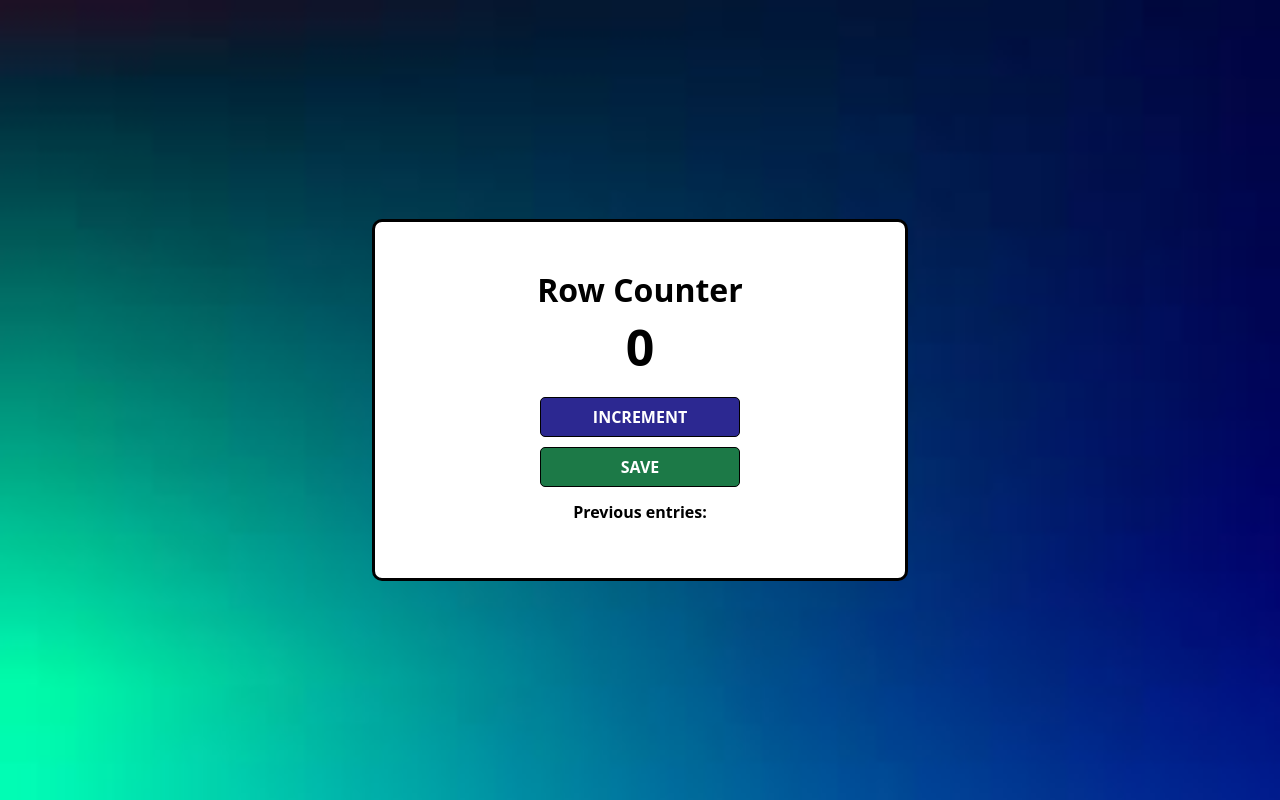
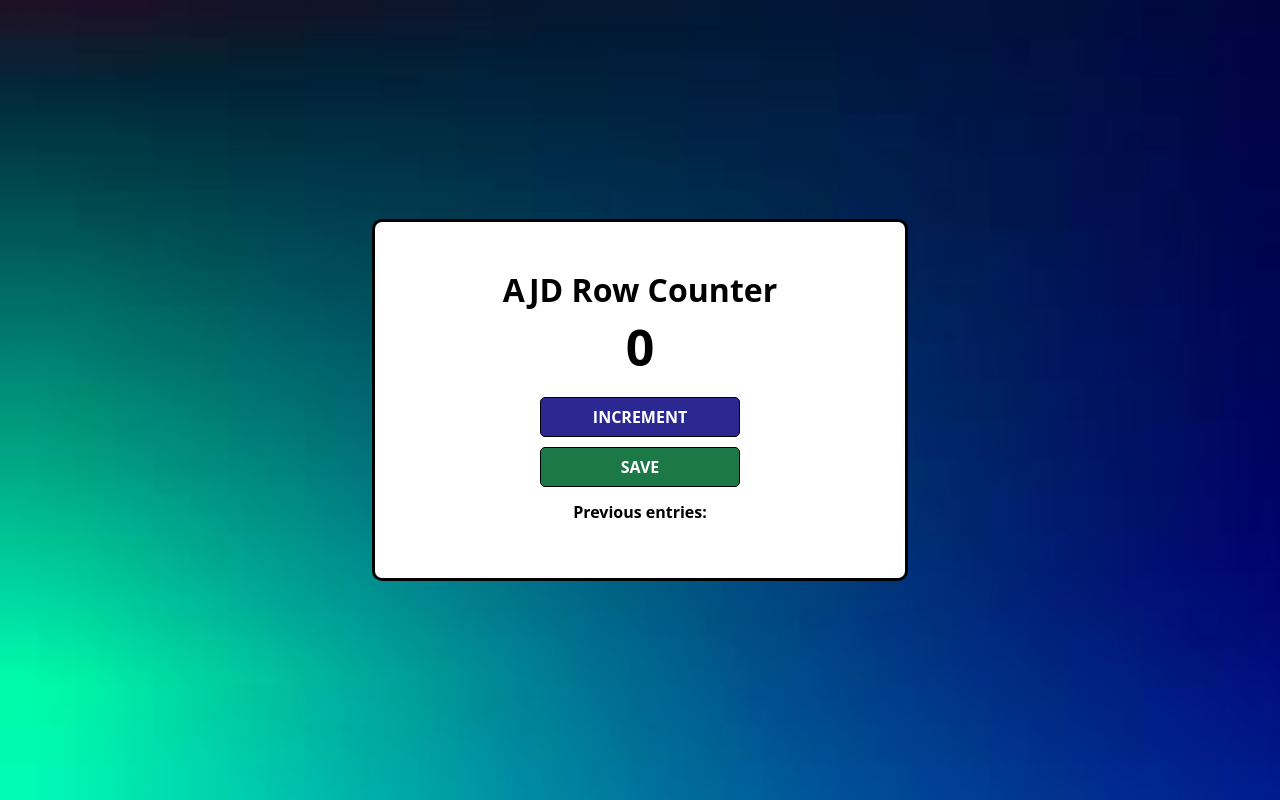
Before and after one commit to arvin111/test-counter, a plain HTML site: page index.html in a window 1280 px wide. Drawn offline with nearby package versions, Linux system fonts and the light colour scheme.

Commit message:
Update Header to add AJD

```diff
--- a/index.html
+++ b/index.html
@@ -4,7 +4,7 @@
     </head>
     <body>
         <div class="container">
-            <h1>Row Counter</h1>
+            <h1>AJD Row Counter</h1>
             <h2 id="count-el">0</h2>
             <button id="increment-btn" onclick="increment()">INCREMENT</button>
             <button id="save-btn" onclick="save()">SAVE</button>
```
